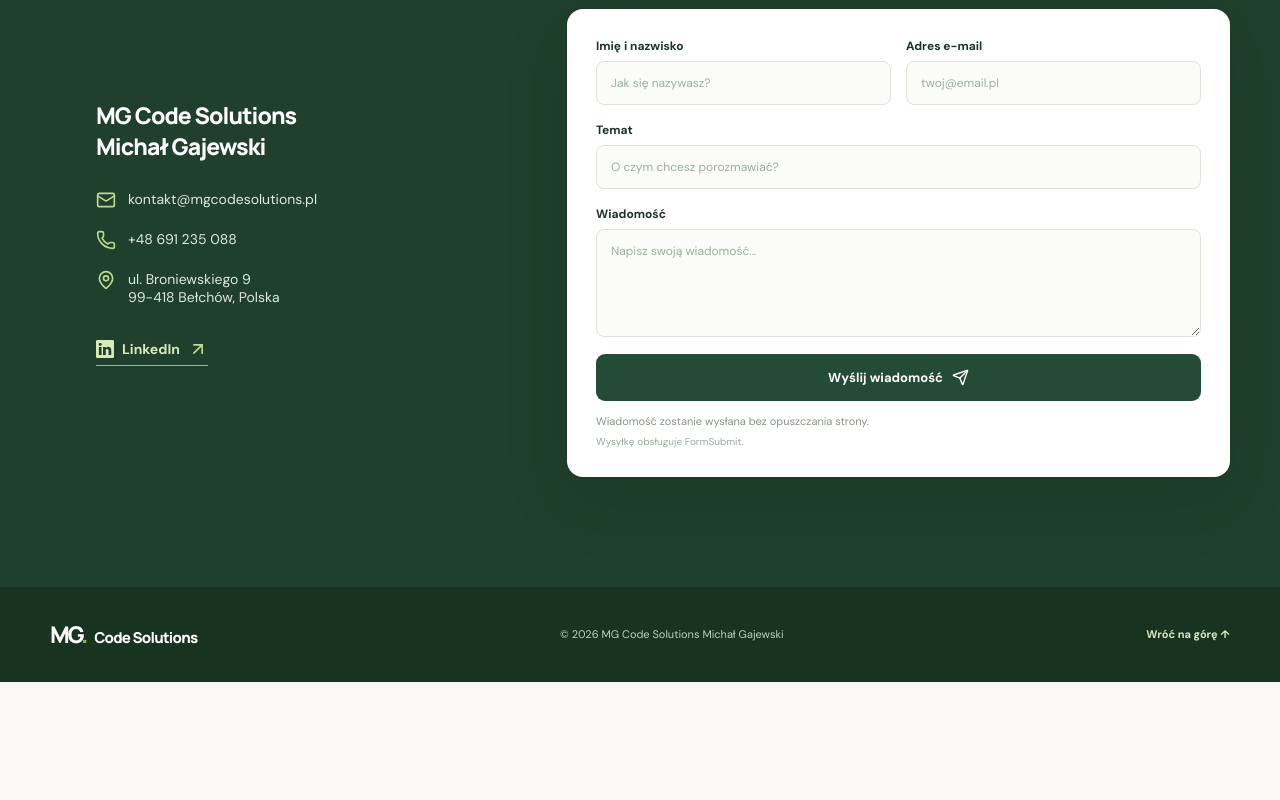
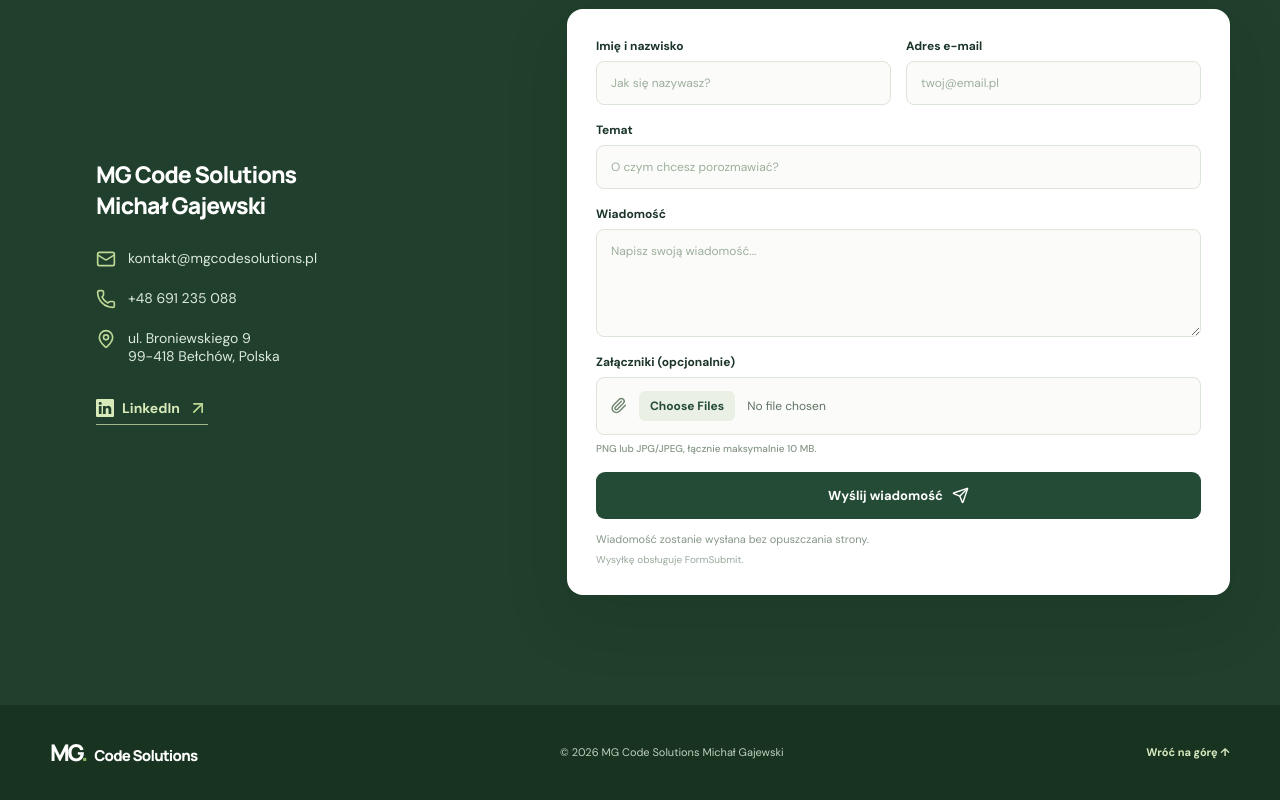
Before and after one commit to mgcodesolutionsmichalgajewski/portfolio, a React (Vite) app: page / in a window 1280 px wide. Shown: the part 4949-5749 px from the top of the page. Before the commit the page ends 5631 px from the top, so only its background shows below. Built offline with nearby package versions, Linux system fonts and the light colour scheme.

Commit message:
feat: add multiple image attachments to contact form

```diff
--- a/src/components/Contact.tsx
+++ b/src/components/Contact.tsx
@@ -1,39 +1,51 @@
 import { useState, type FormEvent } from 'react';
-import { ArrowUpRight, Mail, MapPin, Phone, Send } from 'lucide-react';
+import { ArrowUpRight, Mail, MapPin, Paperclip, Phone, Send } from 'lucide-react';
 import { useTranslation } from 'react-i18next';
 import LinkedInIcon from './LinkedInIcon';
 
 export default function Contact() {
   const { t } = useTranslation();
   const [sendStatus, setSendStatus] = useState<'idle' | 'sending' | 'sent' | 'error'>('idle');
+  const [attachmentError, setAttachmentError] = useState('');
+
+  const validateAttachments = (files: File[]) => {
+    const selectedFiles = files.filter((file) => file.name);
+    if (selectedFiles.some((file) => !['image/png', 'image/jpeg'].includes(file.type)))
+      return t('contact.attachmentTypeError');
+    const totalSize = selectedFiles.reduce((size, file) => size + file.size, 0);
+    if (totalSize > 10 * 1024 * 1024) return t('contact.attachmentSizeError');
+    return '';
+  };
 
   async function send(event: FormEvent<HTMLFormElement>) {
     event.preventDefault();
     const form = event.currentTarget;
     const data = new FormData(form);
+    const attachments = data
+      .getAll('attachment')
+      .filter((entry): entry is File => entry instanceof File);
+    const validationError = validateAttachments(attachments);
+    setAttachmentError(validationError);
+    if (validationError) return;
     if (String(data.get('_honey') || '').trim()) {
       setSendStatus('sent');
       return;
     }
+    data.set('_subject', String(data.get('subject') || '').trim());
+    data.set('_honey', '');
+    data.set('_url', window.location.href);
     setSendStatus('sending');
     try {
       const response = await fetch('https://formsubmit.co/ajax/kontakt@mgcodesolutions.pl', {
         method: 'POST',
-        headers: { 'Content-Type': 'application/json', Accept: 'application/json' },
-        body: JSON.stringify({
-          name: String(data.get('name') || '').trim(),
-          email: String(data.get('email') || '').trim(),
-          subject: String(data.get('subject') || '').trim(),
-          _subject: String(data.get('subject') || '').trim(),
-          message: String(data.get('message') || '').trim(),
-          _honey: '',
-          _url: window.location.href,
-        }),
+        headers: { Accept: 'application/json' },
+        body: data,
       });
       const result = (await response.json()) as { success?: boolean | string };
       if (!response.ok || (result.success !== true && result.success !== 'true'))
         throw new Error('Message could not be sent');
       setSendStatus('sent');
+      setAttachmentError('');
       form.reset();
     } catch {
       setSendStatus('error');
@@ -130,6 +142,25 @@ export default function Contact() {
                 required
               />
             </label>
+            <label className="attachment-field">
+              {t('contact.attachment')}
+              <span className="attachment-control">
+                <Paperclip size={17} />
+                <input
+                  name="attachment"
+                  type="file"
+                  accept="image/png,image/jpeg,.png,.jpg,.jpeg"
+                  multiple
+                  onChange={(event) => {
+                    const error = validateAttachments(Array.from(event.currentTarget.files ?? []));
+                    setAttachmentError(error);
+                    if (error) event.currentTarget.value = '';
+                  }}
+                />
+              </span>
+              <small>{t('contact.attachmentHint')}</small>
+              {attachmentError && <span className="attachment-error">{attachmentError}</span>}
+            </label>
             <button className="btn primary" type="submit" disabled={sendStatus === 'sending'}>
               {sendStatus === 'sending' ? t('contact.sending') : t('contact.send')}{' '}
               <Send size={17} />
--- a/src/i18n/en.ts
+++ b/src/i18n/en.ts
@@ -125,6 +125,10 @@ export const en = {
     subjectPlaceholder: 'What would you like to discuss?',
     message: 'Message',
     messagePlaceholder: 'Write your message...',
+    attachment: 'Attachments (optional)',
+    attachmentHint: 'PNG or JPG/JPEG, up to 10 MB in total.',
+    attachmentTypeError: 'Only PNG and JPG/JPEG files are allowed.',
+    attachmentSizeError: 'The total file size cannot exceed 10 MB.',
     sending: 'Sending…',
     send: 'Send message',
     sent: 'Your message has been received. Thank you!',
--- a/src/i18n/pl.ts
+++ b/src/i18n/pl.ts
@@ -125,6 +125,10 @@ export const pl = {
     subjectPlaceholder: 'O czym chcesz porozmawiać?',
     message: 'Wiadomość',
     messagePlaceholder: 'Napisz swoją wiadomość...',
+    attachment: 'Załączniki (opcjonalnie)',
+    attachmentHint: 'PNG lub JPG/JPEG, łącznie maksymalnie 10 MB.',
+    attachmentTypeError: 'Dozwolone są wyłącznie pliki PNG i JPG/JPEG.',
+    attachmentSizeError: 'Łączny rozmiar plików nie może przekraczać 10 MB.',
     sending: 'Wysyłanie…',
     send: 'Wyślij wiadomość',
     sent: 'Wiadomość została przyjęta. Dziękuję!',
--- a/src/styles.css
+++ b/src/styles.css
@@ -833,6 +833,44 @@ h2 {
 .contact input::placeholder,
 .contact textarea::placeholder {
   color: #9cae9b; /* Kolor tekstu i ikon dziedziczących bieżący kolor: #9cae9b. */
+}
+.attachment-field small {
+  color: #859686; /* Nadaje ograniczeniom pliku wygląd pomocniczej informacji. */
+  font-size: 10px; /* Utrzymuje opis formatu i rozmiaru w dyskretnej skali. */
+  font-weight: 500; /* Odróżnia podpowiedź od pogrubionej etykiety pola. */
+}
+.attachment-control {
+  position: relative; /* Tworzy punkt odniesienia dla ikony spinacza. */
+  display: flex; /* Pozwala polu pliku wykorzystać całą szerokość formularza. */
+  align-items: center; /* Wyrównuje ikonę do środka kontrolki. */
+}
+.attachment-control svg {
+  position: absolute; /* Umieszcza ikonę wewnątrz pola bez zmiany jego szerokości. */
+  left: 14px; /* Zachowuje taki sam odstęp jak tekst pozostałych pól. */
+  z-index: 1; /* Utrzymuje ikonę nad tłem kontrolki pliku. */
+  color: #6f856f; /* Nadaje ikonie stonowany kolor pasujący do formularza. */
+  pointer-events: none; /* Pozwala kliknąć pole również bezpośrednio na ikonie. */
+}
+.attachment-control input {
+  padding-left: 42px; /* Zostawia miejsce na ikonę przed nazwą wybranego pliku. */
+  color: #607363; /* Zapewnia czytelny kolor nazwy załącznika. */
+  cursor: pointer; /* Informuje kursorem o możliwości wyboru pliku. */
+}
+.attachment-control input::file-selector-button {
+  margin-right: 12px; /* Oddziela przycisk wyboru od nazwy pliku. */
+  padding: 7px 11px; /* Zapewnia wygodny obszar kliknięcia przycisku systemowego. */
+  border: 0; /* Usuwa domyślne obramowanie przycisku wyboru. */
+  border-radius: 6px; /* Dopasowuje kształt przycisku do pozostałych kontrolek. */
+  background: #eaf1e4; /* Wyróżnia akcję wyboru delikatnym zielonym tłem. */
+  color: var(--green); /* Nadaje tekstowi przycisku firmowy kolor. */
+  font: inherit; /* Ujednolica krój pisma z resztą formularza. */
+  font-weight: 800; /* Podkreśla interaktywny charakter przycisku. */
+  cursor: pointer; /* Informuje kursorem, że przycisk otwiera wybór pliku. */
+}
+.attachment-error {
+  color: #ad3148; /* Wyróżnia błąd kontrastowym kolorem. */
+  font-size: 11px; /* Pokazuje komunikat czytelnie bez powiększania formularza. */
+  font-weight: 700; /* Zwiększa widoczność przyczyny odrzucenia pliku. */
 }
 .contact button {
   width: 100%; /* Szerokość elementu: 100%. */
```
